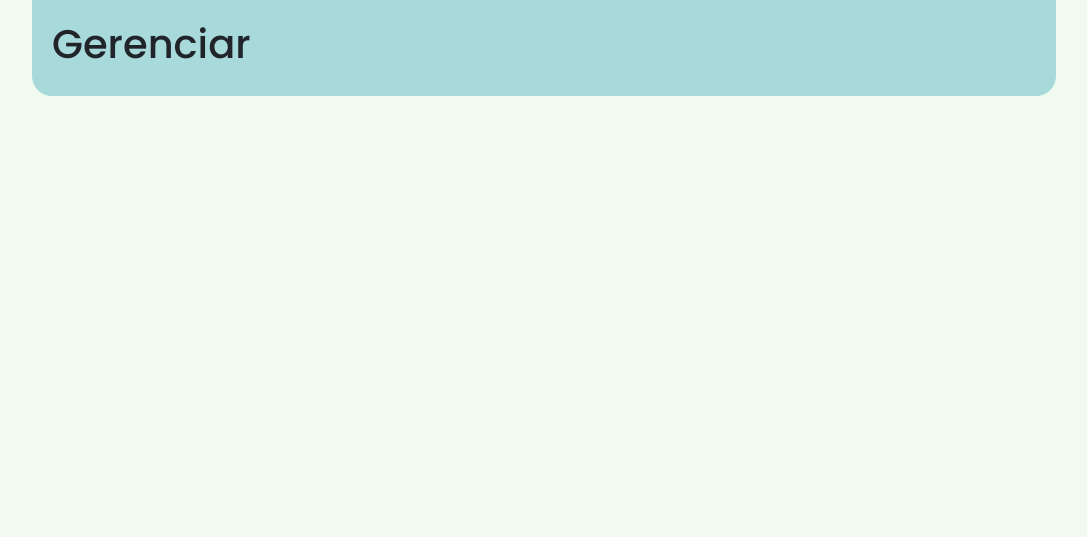
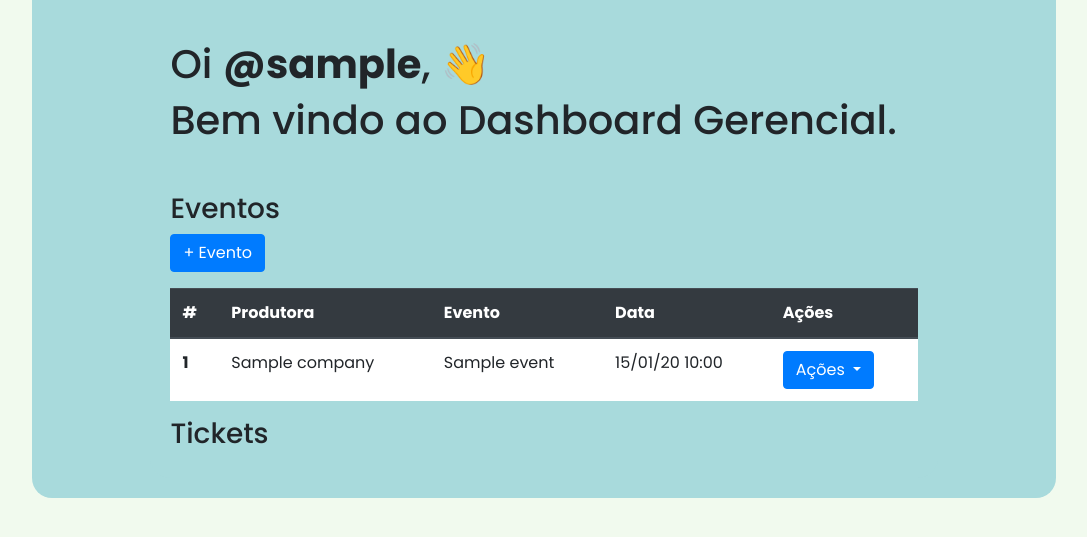
Before and after one commit to yurimachados/event_platform, a Django app: page /manage/ in a window 1280 px wide. Shown: the part 56-593 px from the top of the page, without its empty margins (96-1183 px from the left). Run offline with Django 4.2, Linux system fonts and the light colour scheme; a user stored in the database is signed in; tables that the repository leaves empty hold one stand-in row (values such as "Sample post"); some libraries are stand-ins or nearby versions.

Commit message:
Update date format and add event update functionality

```diff
--- a/core/forms.py
+++ b/core/forms.py
@@ -18,5 +18,5 @@ class EventForm(forms.ModelForm):
         model = Event
         fields = ['company','title', 'description', 'image', 'cover', 'location', 'date']
         widgets = {
-            'date': forms.DateTimeInput(format=('%d-%m-%Y %H:%M'), attrs={'class':'form-control', 'placeholder':'Select a date', 'type':'datetime-local'}),
+            'date': forms.DateTimeInput(format=('%Y-%m-%dT%H:%M'), attrs={'class':'form-control', 'placeholder':'Select a date', 'type':'datetime-local'}),
         }
--- a/core/templates/core/base.html
+++ b/core/templates/core/base.html
@@ -8,8 +8,12 @@
     <link rel="stylesheet" href="https://stackpath.bootstrapcdn.com/bootstrap/4.5.2/css/bootstrap.min.css">
     <!-- jQuery and Bootstrap Bundle (includes Popper) -->
     <link rel="preconnect" href="https://fonts.googleapis.com">
-<link rel="preconnect" href="https://fonts.gstatic.com" crossorigin>
-<link href="https://fonts.googleapis.com/css2?family=Poppins:ital,wght@0,100;0,200;0,300;0,400;0,500;0,600;0,700;0,800;0,900;1,100;1,200;1,300;1,400;1,500;1,600;1,700;1,800;1,900&family=Quicksand:wght@300;400;500;600;700&display=swap" rel="stylesheet">
+    <link rel="preconnect" href="https://fonts.gstatic.com" crossorigin>
+    <link href="https://fonts.googleapis.com/css2?family=Poppins:ital,wght@0,100;0,200;0,300;0,400;0,500;0,600;0,700;0,800;0,900;1,100;1,200;1,300;1,400;1,500;1,600;1,700;1,800;1,900&family=Quicksand:wght@300;400;500;600;700&display=swap" rel="stylesheet">
+    <script src="https://code.jquery.com/jquery-3.3.1.slim.min.js" integrity="sha384-q8i/X+965DzO0rT7abK41JStQIAqVgRVzpbzo5smXKp4YfRvH+8abtTE1Pi6jizo" crossorigin="anonymous"></script>
+    <script src="https://cdnjs.cloudflare.com/ajax/libs/popper.js/1.14.7/umd/popper.min.js" integrity="sha384-UO2eT0CpHqdSJQ6hJty5KVphtPhzWj9WO1clHTMGa3JDZwrnQq4sF86dIHNDz0W1" crossorigin="anonymous"></script>
+    <script src="https://stackpath.bootstrapcdn.com/bootstrap/4.3.1/js/bootstrap.min.js" integrity="sha384-JjSmVgyd0p3pXB1rRibZUAYoIIy6OrQ6VrjIEaFf/nJGzIxFDsf4x0xIM+B07jRM" crossorigin="anonymous"></script>
+
     <style>
         body {
             background: #f1faee;
--- a/core/templates/core/event_list.html
+++ b/core/templates/core/event_list.html
@@ -5,7 +5,6 @@
 {% block content %}
     <div>
         <h1>Eventos</h1>
-        <a href="{% url 'event-create' %}" class="btn btn-primary mb-3">+ Evento</a>
 
         <div class="row">
             {% for event in events %}
--- a/core/templates/core/manage/manage.html
+++ b/core/templates/core/manage/manage.html
@@ -5,14 +5,61 @@ Gerenciar
 {% endblock %}
 
 {% block extra_head %}
-{% comment %} add extra scripts or css here {% endcomment %}
+<style>
+.custom-table {
+    background-color: white;
+}
+</style>
+
 {% endblock %}
 {% load crispy_forms_tags %}
 
 {% block content %}
-    <h1>Gerenciar</h1>
+    <div class='container'>
+        <h1>Oi <strong>@{{ user.username }}</strong>, 👋</h1>
+        <h1>Bem vindo ao Dashboard Gerencial.</h1>
+        <div class='mt-5'>
+            <h3>Eventos</h3>
+            <a href="{% url 'event-create' %}" class="btn btn-primary mb-3">+ Evento</a>
+            <table class="table custom-table table-hover">
+                <thead class='thead-dark'>
+                    <tr class=''>
+                        <th scope="col">#</th>
+                        <th scope="col">Produtora</th>
+                        <th scope="col">Evento</th>
+                        <th scope="col">Data</th>
+                        <th scope="col">Ações</th>
+                    </tr>
+                </thead>
+                <tbody>
+                {% for event in events %}
+                    <tr>
+                        <th scope="row">{{ forloop.counter }}</th>
+                        <td scope='row'>{{ event.company }}</td>
+                        <td scope='row'>{{ event.title }}</td>
+                        <td scope='row'>{{ event.date|date:'d/m/y H:i' }}</td>
+                        <td scope='row'>
+                            <div class="btn-group" role="group">
+                                <button type="button" class="btn btn-primary dropdown-toggle" data-toggle="dropdown" aria-expanded="false">
+                                    Ações
+                                </button>
+                                <ul class="dropdown-menu">
+                                    <li><a class="dropdown-item" href="{% url 'manage-event-update' event.id %}">Editar</a></li>
+                                    <li><a class="dropdown-item" href="{% url 'event-delete' event.id %}">Excluir</a></li>
+                                </ul>
+                            </div>
+                        </td>
+                    </tr>
+                {% endfor %}
+                </tbody>
+            </table>
+        </div>
+        <div>
+            <h3>Tickets</h3>
+        </div>
+    </div>
+
 {% endblock %}
 
 {% block extra_scripts %}
-{% comment %} Add extra scrips here {% endcomment %}
 {% endblock %}
--- a/core/urls.py
+++ b/core/urls.py
@@ -20,6 +20,7 @@ urlpatterns = [
 
     #Management URLs
     path('manage/', views.manage, name='manage'),
+    path('manage/event-update/<int:event_id>', views.manage_event_update, name='manage-event-update'),
 
     #login urls
     path('sign-up/', views.sign_up, name='sign_up'),
--- a/core/views.py
+++ b/core/views.py
@@ -102,4 +102,19 @@ def home(request):
 
 @login_required(login_url='login')
 def manage(request):
-    return render(request, 'core/manage/manage.html')
+    events = Event.objects.all()
+    tickets = Ticket.objects.all()
+    tickets_purchases = TicketPurchase.objects.all()
+    return render(request, 'core/manage/manage.html', {'events': events, 'tickets': tickets, 'tickets_purchases': tickets_purchases})
+
+def manage_event_update(request, event_id):
+    event = get_object_or_404(Event, pk=event_id)
+    if request.method == 'POST':
+        form = EventForm(request.POST, instance=event)
+        if form.is_valid():
+            form.save()
+            return redirect('/manage')
+    else:
+        form = EventForm(instance=event)
+
+    return render(request, 'core/manage/manage_event_update.html', {"form": form})
```
Also changed, not shown: core/templates/core/manage/manage_event_update.html (added, +34 -0 lines).
